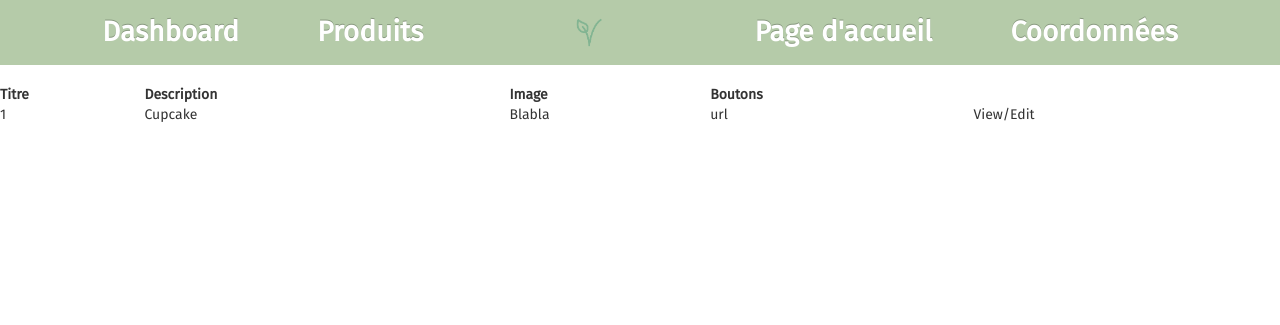
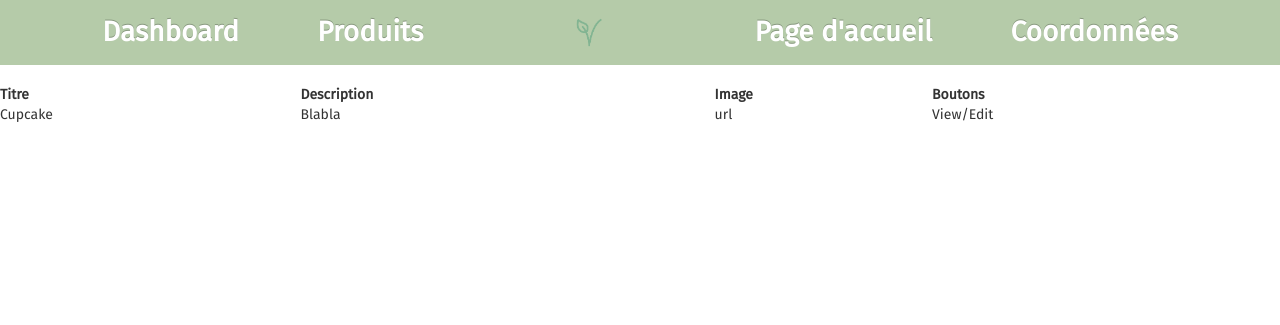
Before and after one commit to WildCodeSchool/parisCode-1017-douceurVegetal, a PHP site: page /index.php?section=adminhome in a window 1280 px wide. Shown: the top 325 px of the page. Run offline with PHP 8.4, Linux system fonts and the light colour scheme; some libraries are stand-ins or nearby versions.

Commit message:
fix bug backoffice

```diff
--- a/src/Views/admin/adminhome.html.twig
+++ b/src/Views/admin/adminhome.html.twig
@@ -13,7 +13,6 @@
         </thead>
         <tbody>
         <tr>
-            <td>1</td>
             <td>Cupcake</td>
             <td>Blabla</td>
             <td>url</td>
```
